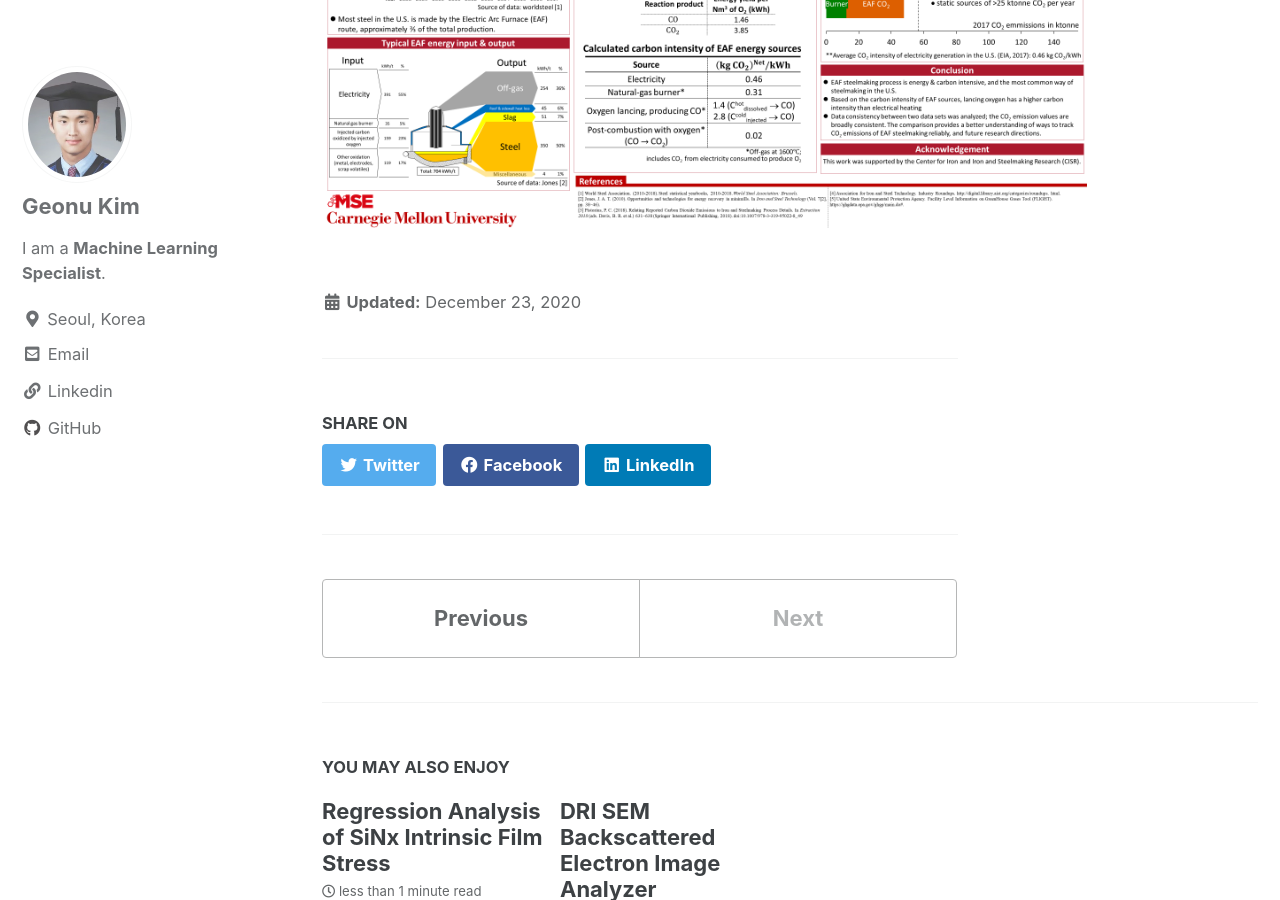
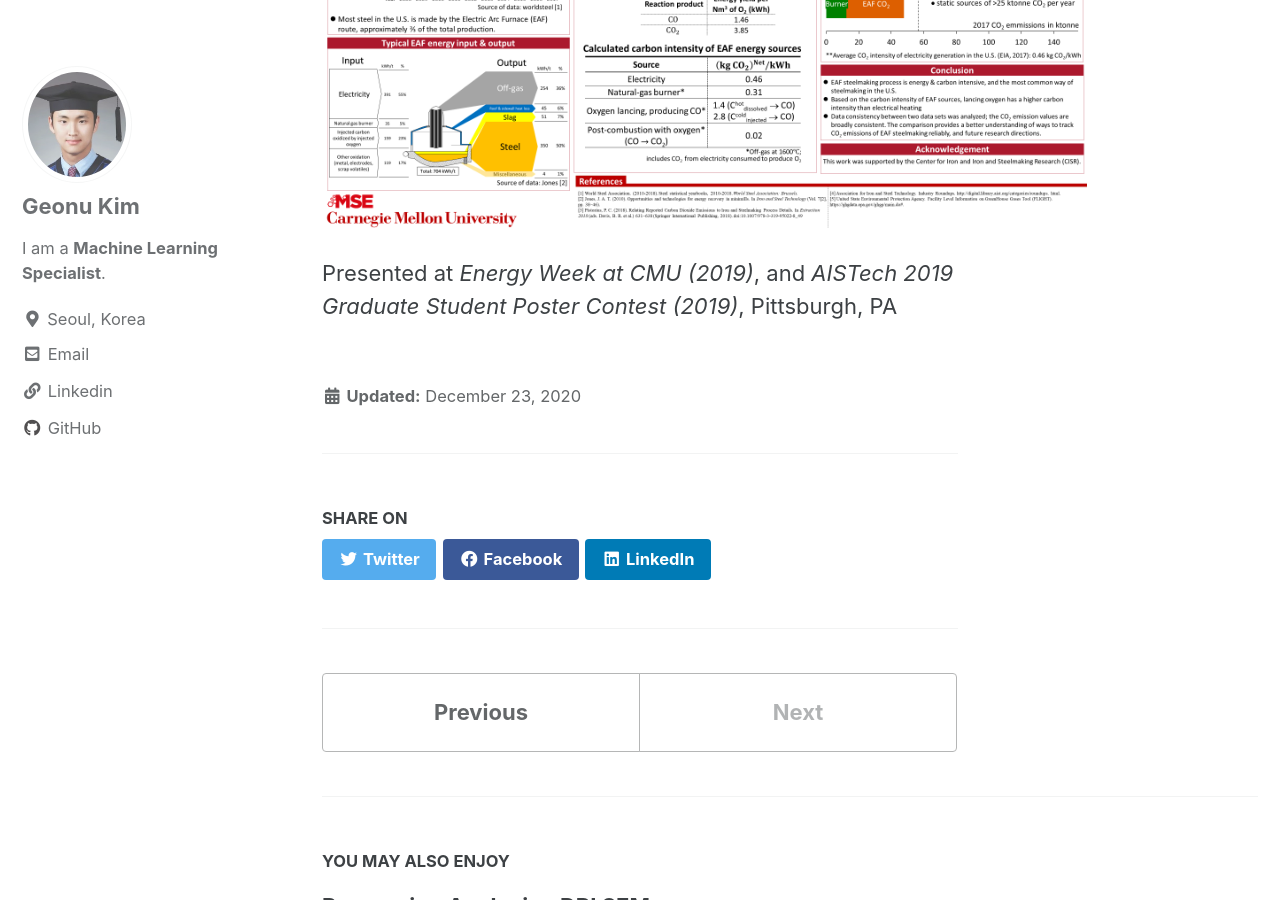
Before and after one commit to Geonu-AI/Geonu-AI.github.io, a Jekyll site: the page built from _posts/2020-12-23-Understanding reported carbon dioxide emissions based on plant-level iron and steel industry details.md, in a window 1280 px wide and 900 px high, scrolled down 844 px. Built offline with Jekyll 4.4.1, drawn with Linux system fonts in a browser that asks for light colours; cached includes are drawn as plain includes.

Commit message:
Post Modified

```diff
--- a/_posts/2020-12-23-Understanding reported carbon dioxide emissions based on plant-level iron and steel industry details.md
+++ b/_posts/2020-12-23-Understanding reported carbon dioxide emissions based on plant-level iron and steel industry details.md
@@ -8,3 +8,5 @@
 
 ![Unsplash image 10]({{ site.url }}{{ site.baseurl }}/assets/images/CMU Energy Week Poster_Geonu Kim.png)
 {: .full}
+
+Presented at *Energy Week at CMU (2019)*, and *AISTech 2019 Graduate Student Poster Contest (2019)*, Pittsburgh, PA
```
